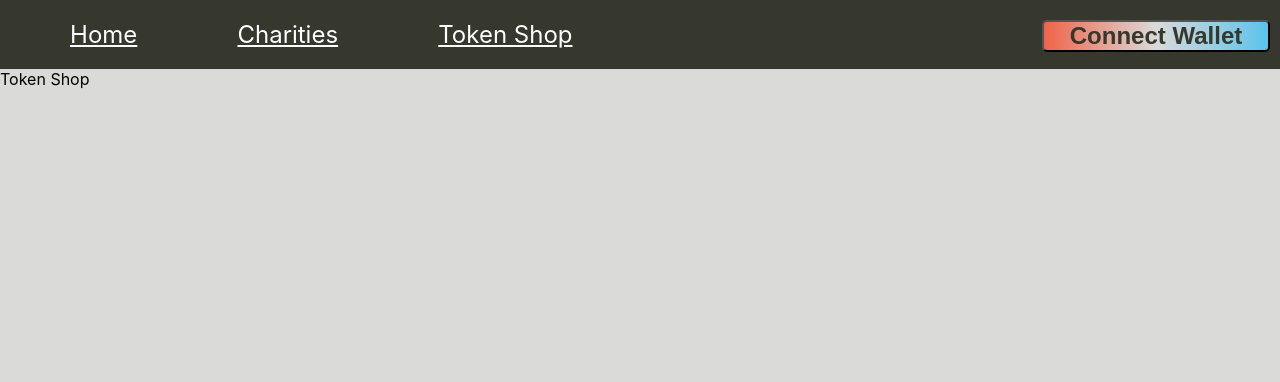
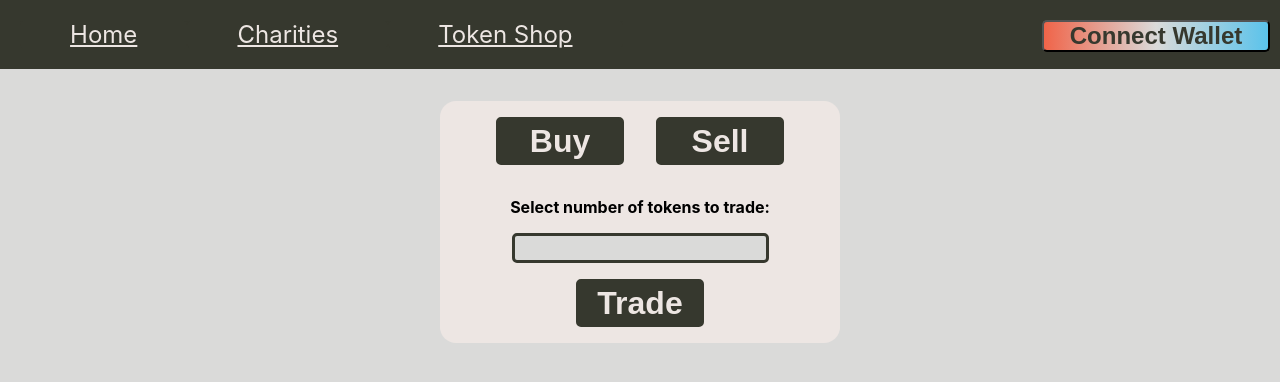
Before and after one commit to Zac369/charity-frontend, a React (Create React App) app: page /token in a window 1280 px wide. Shown: the top 382 px of the page. Built offline with nearby package versions, Linux system fonts and the light colour scheme.

Commit message:
initial token shop

```diff
--- a/src/App.css
+++ b/src/App.css
@@ -4,7 +4,7 @@
 
 .navbar {
   border: 1.25rem solid #36382E;
-  color: white;
+  color: #EDE6E3;
   background-color: #36382E;
   transition: background-color .5s;
   text-decoration: none;
@@ -13,12 +13,12 @@
 
 .nav-link {
   padding: 0 3.13rem;
-  color: white;
+  color: #EDE6E3;
   display: inline-block;
   word-wrap: normal;
   border-radius: 0.313rem;
   background-color: #36382E;
-  transition: background-color 1s;
+  transition: background-color 0.5s;
 }
 
 .nav-link:hover {
--- a/src/Components/DisplayCharities/DisplayCharities.css
+++ b/src/Components/DisplayCharities/DisplayCharities.css
@@ -9,11 +9,12 @@ table {
 }
 
 .amount th {
-    background-color: #5BC3EB;
+    background-color: #36382E;
+    color: #EDE6E3;
 }
 
 td, th {
-    background-color: #F06449;
+    background-color: #EDE6E3;
     border: 0.1rem solid #999;
     padding: 0.5rem;
     border-radius: 0.313rem;
@@ -37,20 +38,20 @@ input {
     border: 0.2rem solid #36382E;
 }
 
-.add-charity-button {
-    width: 12rem;
+.add-charity-button, .adding-charity {
+    width: 13rem;
+    height: 2.5rem;
     margin: 2rem auto 2rem;
     display:block;
     text-align: center;
     font-size: 1.5rem;
     font-weight: bold;
-    color: #36382E;
+    color: #EDE6E3;
     border-radius: 0.313rem;
     cursor: pointer;
-    background-image: linear-gradient(
-        to right,
-        #F06449 0%,
-        #DADAD9 50%,
-        #5BC3EB 100%
-    );
+    background-color: #36382E;
 }
+
+.add-charity-button:hover {
+    color: white;
+}
--- a/src/Components/DisplayCharities/index.js
+++ b/src/Components/DisplayCharities/index.js
@@ -115,7 +115,7 @@ const DisplayCharities = ({currentAccount}) => {
                 }
 
                 {addingCharity === true &&
-                    <p className="sub-text">Adding Charity...</p>
+                    <p className="adding-charity">Adding...</p>
                 }
             </div>
             <div>
--- a/src/Components/TokenShop/TokenShop.css
+++ b/src/Components/TokenShop/TokenShop.css
@@ -0,0 +1,39 @@
+.container {
+    text-align: center;
+    position: relative;
+    top: 2rem;
+    width: 25rem;
+    height: 15rem;
+    margin: auto;
+    border-radius: 1rem;
+    background-color: #EDE6E3;
+}
+
+.container button{
+    position: relative;
+    width: 8rem;
+    height: 3rem;
+    border: 0.2rem solid #36382E;
+    font-size: 2rem;
+    font-weight: bold;
+    border-radius: 0.313rem;
+    cursor: pointer;
+    margin: 1rem;
+    color: #EDE6E3;
+    background-color: #36382E;
+    transition: background-color 0.5s;
+}
+
+.container button:hover {
+    background-color: #F06449;
+}
+
+.container p {
+    background-color:#EDE6E3;
+    font-weight: bold;
+}
+
+.container div {
+    background-color:#EDE6E3;
+    border-radius: 1rem;
+}
--- a/src/Components/TokenShop/index.js
+++ b/src/Components/TokenShop/index.js
@@ -1,9 +1,16 @@
-import React from 'react'
+import React from 'react';
+import './TokenShop.css';
 
 function TokenShop() {
     return (
-        <div>
-            Token Shop
+        <div className="container">
+            <button className="title-buy">Buy</button>
+            <button className="title-sell">Sell</button>
+            <div>
+                <p>Select number of tokens to trade:</p>
+                <input type="number" min="0"></input>
+                <button>Trade</button>
+            </div>
         </div>
     )
 }
```
